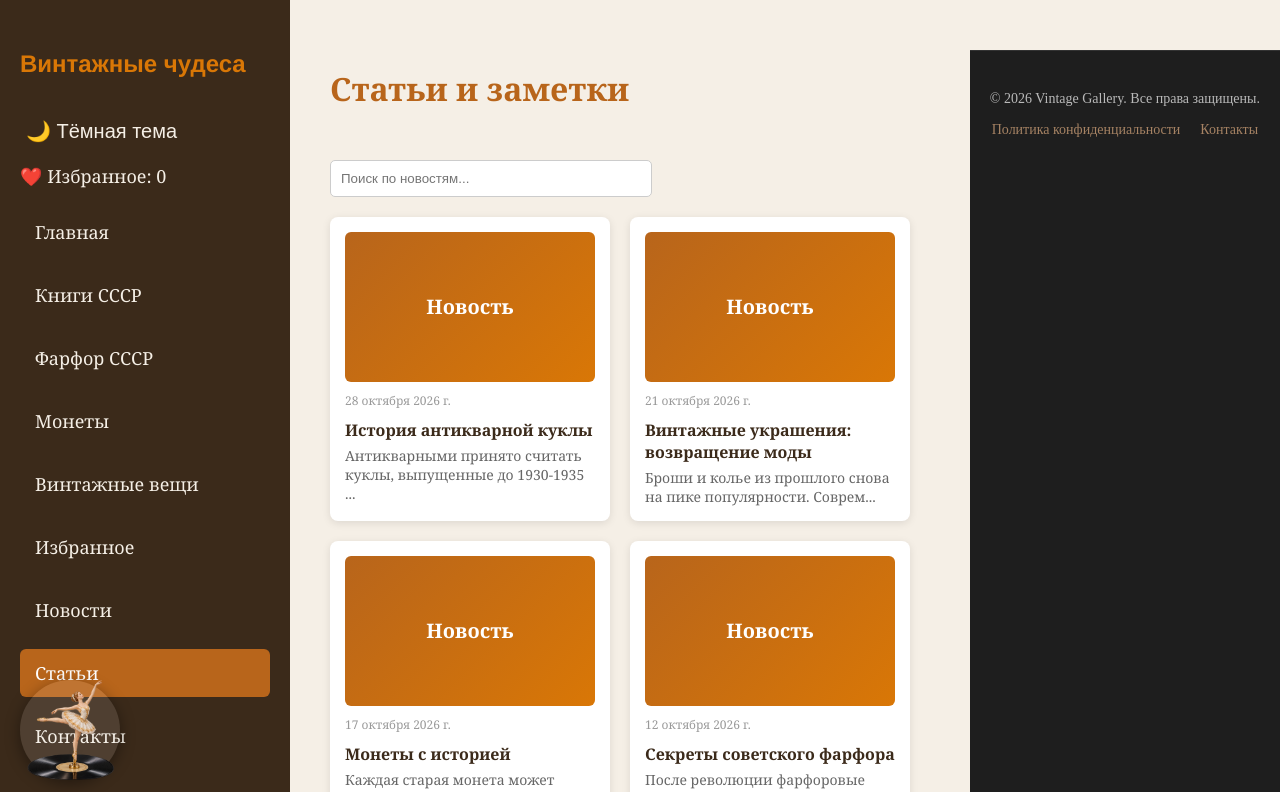
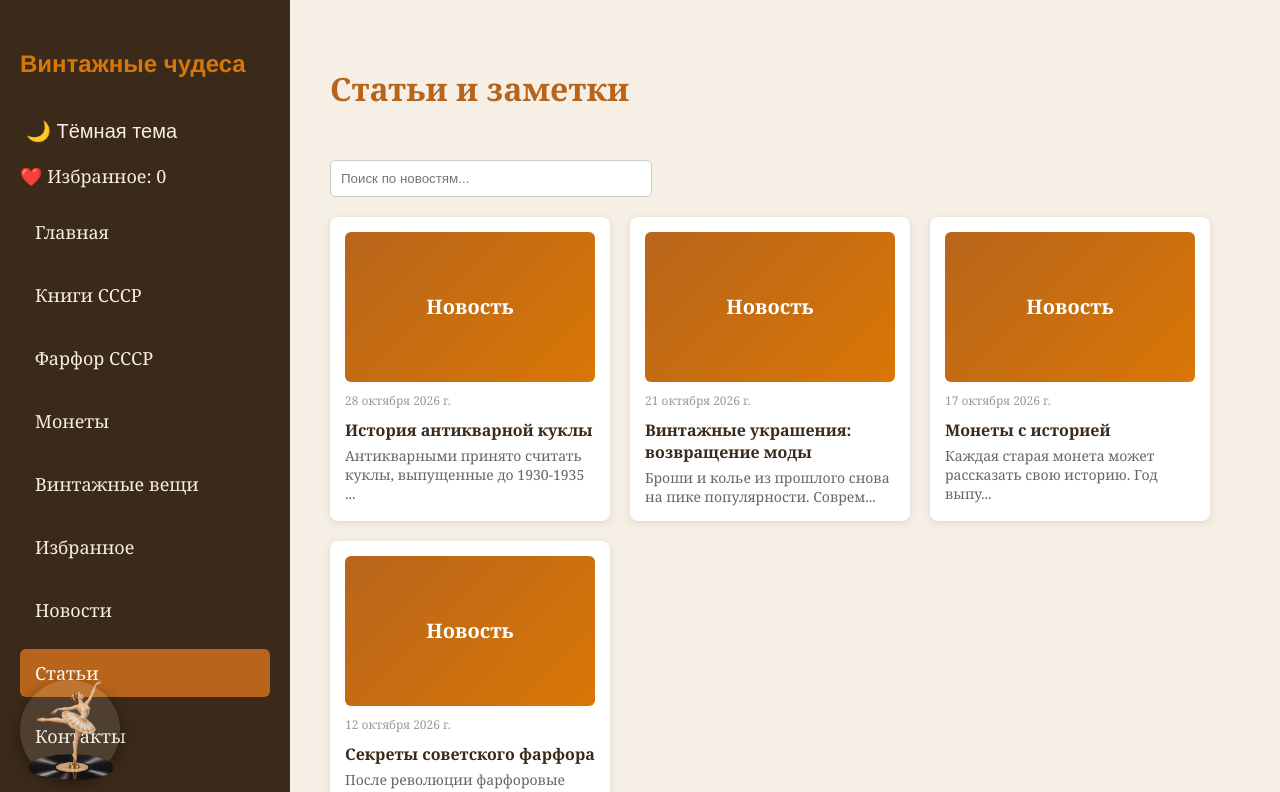
Before and after one commit to yero-codes/vintage-react, a React (Vite) app: page /#/articles in a window 1280 px wide. Shown: the top 792 px of the page. Built offline with nearby package versions, Linux system fonts and the light colour scheme.

Commit message:
Исправлено позиционирование Footer на всю ширину экрана

```diff
--- a/src/App.jsx
+++ b/src/App.jsx
@@ -18,8 +18,8 @@ import Footer from './components/Footer';
 
 function App() {
   return (
-    <div className="container">
-      <Header />
+    <div className="app-wrapper">   {/* Главный контейнер */}
+    <div className="main-layout">   {/* Контейнер для меню и контента */}      <Header />
       <main className="content">
         <Routes>
           <Route path="/" element={<HomePage />} />
@@ -34,6 +34,7 @@ function App() {
           <Route path="/articles" element={<ArticlesPage />} />
         </Routes>
       </main>
+      </div>
 
       <AudioPlayer />
       <ScrollToTop />
--- a/src/index.css
+++ b/src/index.css
@@ -91,8 +91,14 @@ body {
 }
 
 /* ===== Контейнер и сайдбар ===== */
-.container {
+.main-layout {
   display: flex;
+  min-height: 100vh; /* или что там у вас было */
+}
+
+.app-wrapper {
+  display: flex;
+  flex-direction: column;
   min-height: 100vh;
 }
 
```
